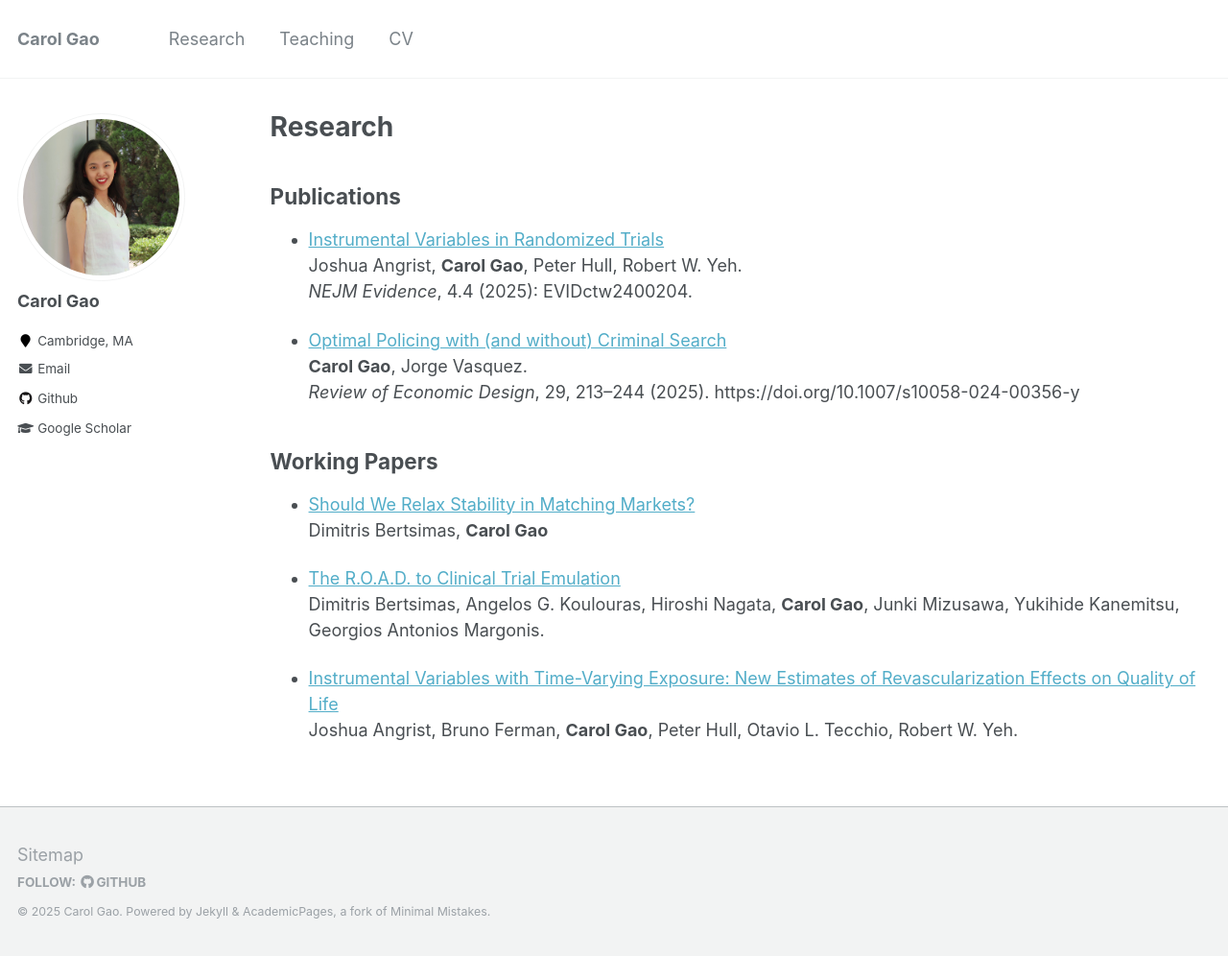
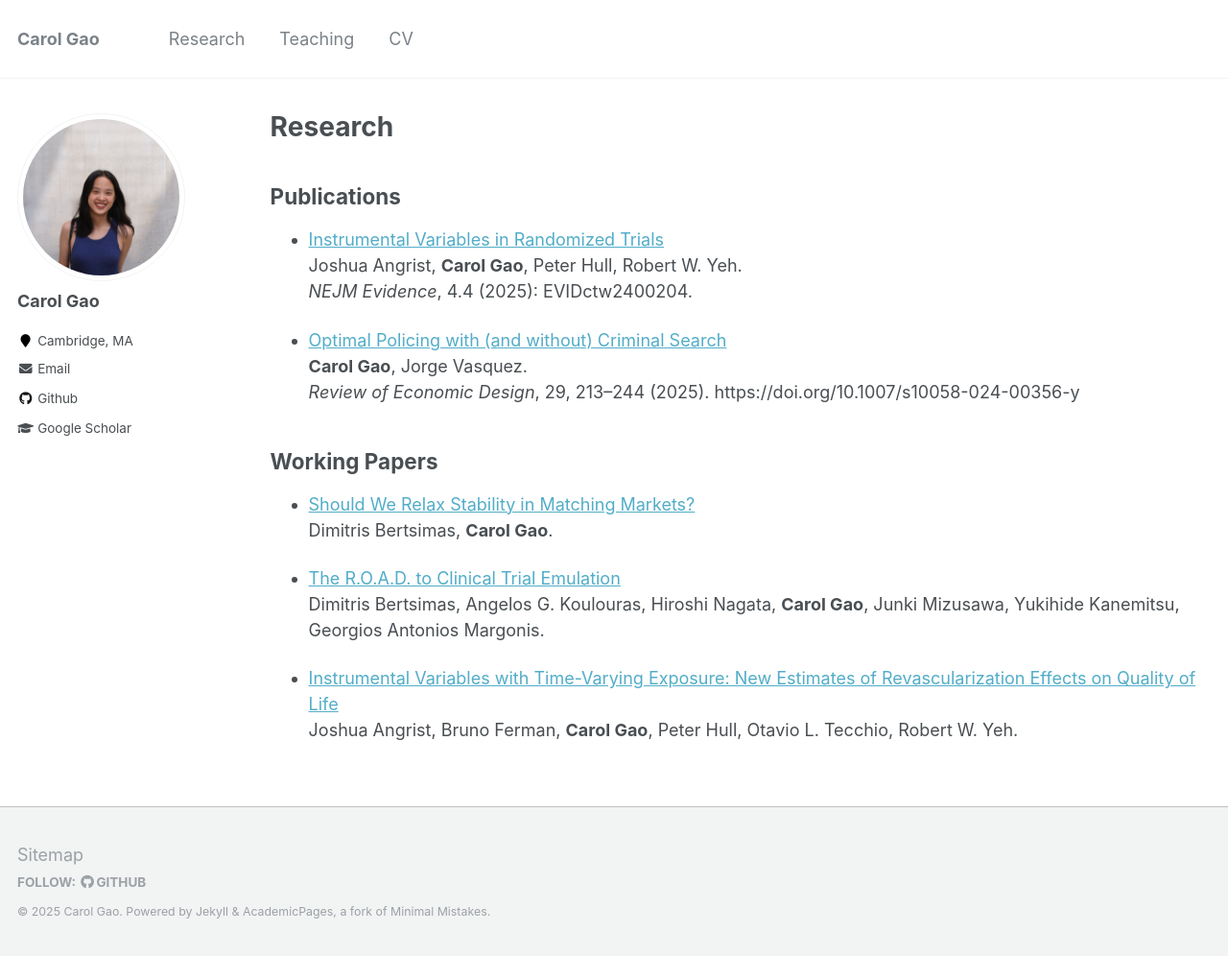
Before and after one commit to carolxmgao/carolxmgao.github.io, a Jekyll site: the page built from _pages/research.md, in a window 1280 px wide and 996 px high. Shown: the whole window at 96% size. Built offline with Jekyll 4.4.1, drawn with Linux system fonts in a browser that asks for light colours.

Commit message:
update pic

```diff
--- a/_pages/research.md
+++ b/_pages/research.md
@@ -18,7 +18,7 @@ Publications
 Working Papers
 ------
 - [Should We Relax Stability in Matching Markets?](https://arxiv.org/abs/2509.14475) \\
-    Dimitris Bertsimas, **Carol Gao**
+    Dimitris Bertsimas, **Carol Gao**.
 
 - [The R.O.A.D. to Clinical Trial Emulation](https://arxiv.org/abs/2412.03528) \\
     Dimitris Bertsimas, Angelos G. Koulouras, Hiroshi Nagata, **Carol Gao**, Junki Mizusawa, Yukihide Kanemitsu, Georgios Antonios Margonis.
```
Also changed, not shown: images/profile.jpg, 1 other file.
